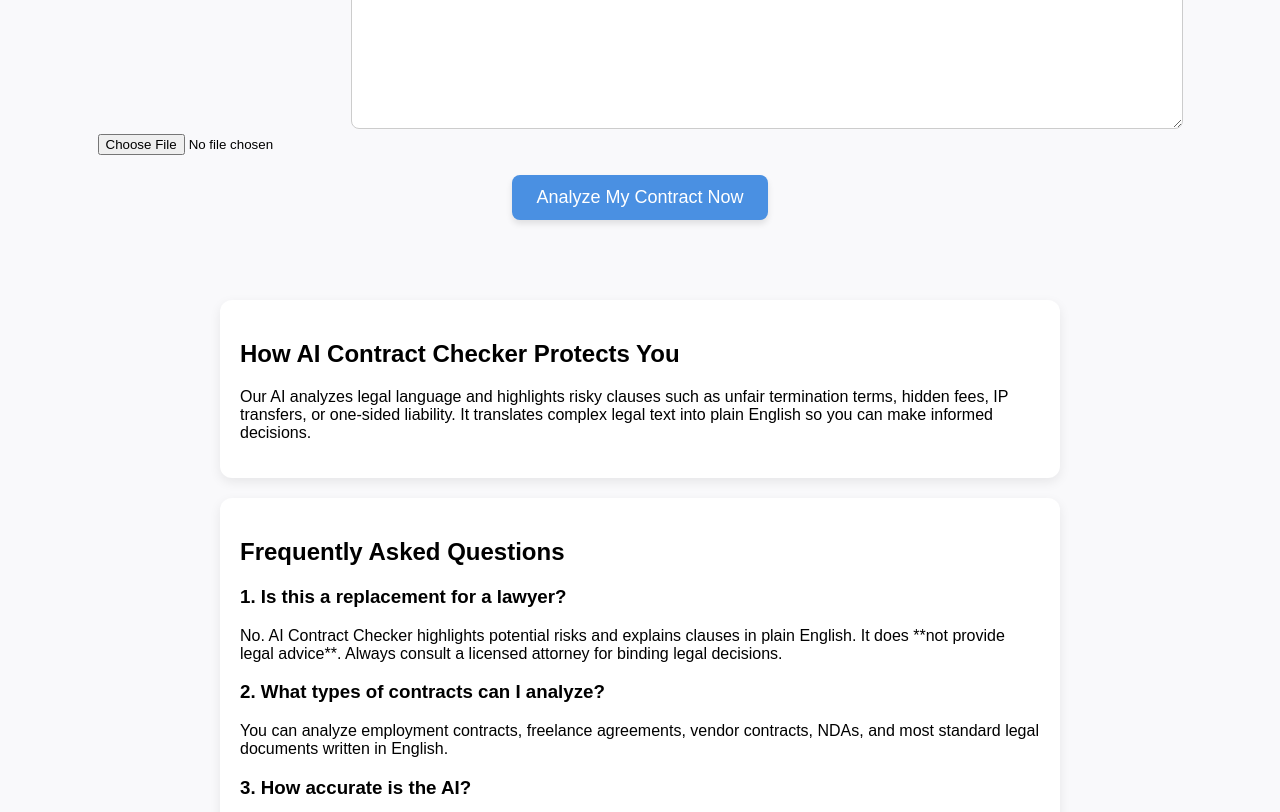
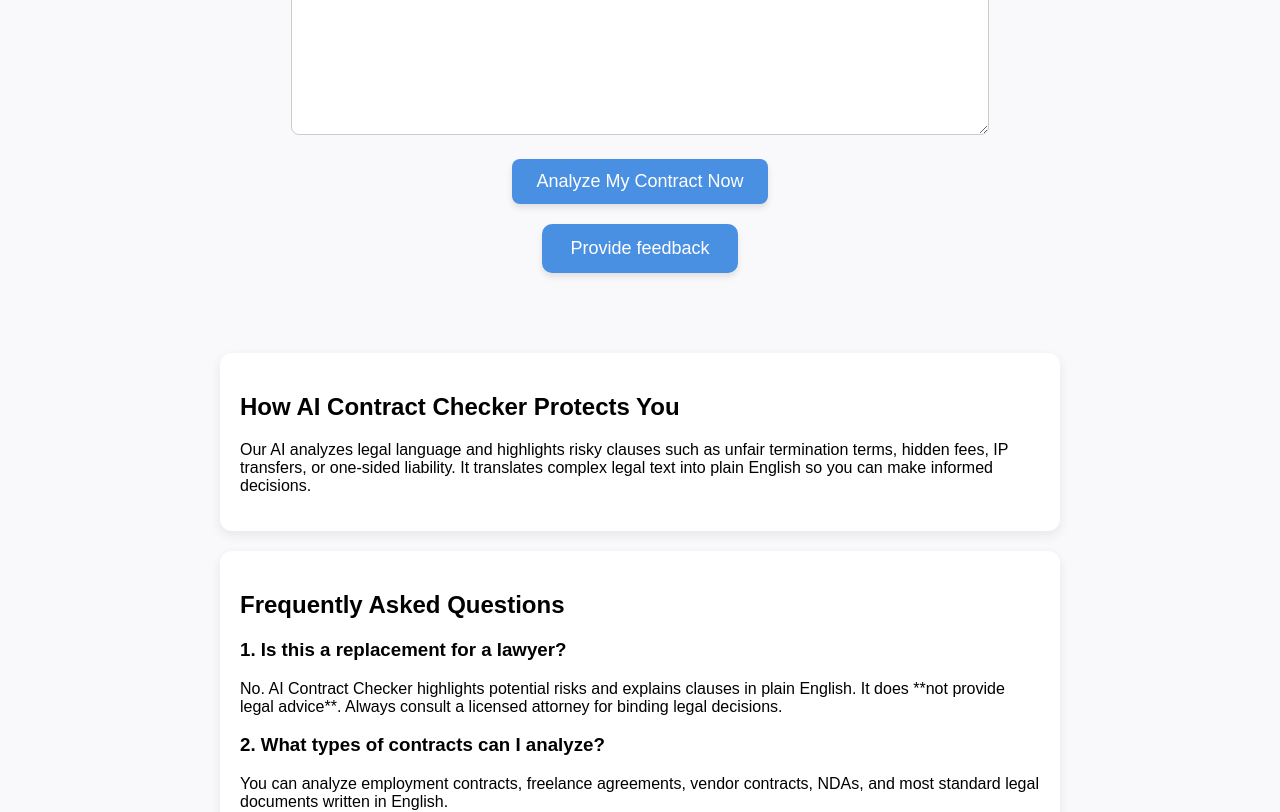
Before and after one commit to Henyr2/ai-contract-checker, a React (Create React App) app in the folder frontend/: page / in a window 1280 px wide. Shown: the part 840-1652 px from the top of the page. Built offline with nearby package versions, Linux system fonts and the light colour scheme.

Commit message:
Initial commit

```diff
--- a/frontend/src/App.js
+++ b/frontend/src/App.js
@@ -36,7 +36,7 @@ function App() {
       setLoading(false);
     }
   };
-  const handleFileUpload = async (e) => {
+  /*const handleFileUpload = async (e) => {
     const file = e.target.files[0];
     if (!file) return;
     const formData = new FormData();
@@ -56,7 +56,7 @@ function App() {
       console.error(err);
       alert("Upload failed.");
     }
-  };
+  };*/
   const trackClick = (label) => {
     if (window.gtag) {
       window.gtag('event', 'click', { event_label: label });
@@ -213,11 +213,13 @@ function App() {
           Contract Area
         </h2>
         {/* File Upload */}
-        <input
-          type="file"
-          accept=".pdf,.docx"
-          onChange={handleFileUpload}
-          style={{ marginBottom: "20px" }}
+
+        <p
+        /* change p to input
+        type="file"
+        accept=".pdf,.docx"
+        onChange={handleFileUpload}
+        style={{ marginBottom: "20px" }}*/
         />
         {/* Analyze Section */}
         <textarea
@@ -333,6 +335,35 @@ function App() {
           )}
         </div>
       )}
+
+      <button
+        onClick={() => window.open("https://forms.gle/5ZzqXzT5vZrVjfE6A", "_blank")}
+        style={{
+          marginTop: "20px",
+          backgroundColor: "#4a90e2",
+          color: "#fff",
+          padding: "14px 28px",
+          fontSize: "18px",
+          border: "none",
+          borderRadius: "10px",
+          cursor: "pointer",
+          transition: "all 0.3s ease", // makes the hover smooth
+          boxShadow: "0 4px 6px rgba(0,0,0,0.1)"
+        }}
+        onMouseOver={(e) => {
+          e.target.style.backgroundColor = "#357ABD";
+          e.target.style.transform = "scale(1.05)";
+          e.target.style.boxShadow = "0 6px 12px rgba(0,0,0,0.15)";
+        }}
+        onMouseOut={(e) => {
+          e.target.style.backgroundColor = "#4a90e2";
+          e.target.style.transform = "scale(1)";
+          e.target.style.boxShadow = "0 4px 6px rgba(0,0,0,0.1)";
+        }}
+      >
+        Provide feedback
+      </button>
+
       {/*brief explaination (anchor for second CTA) */}
       <div
         id="brief-explaination"
@@ -403,7 +434,8 @@ function App() {
 
         <h3>6. Can I upload PDF?</h3>
         <p>
-          Yes, the tool accepts **text copy-pasted** and file uploads.
+          Currently, the tool only accepts **text copy-pasted** into the textarea.
+          Future versions may allow file uploads.
         </p>
       </div>
     </div>
```
Also changed, not shown: 1 other file (tests, documents, lock files or other folders).
